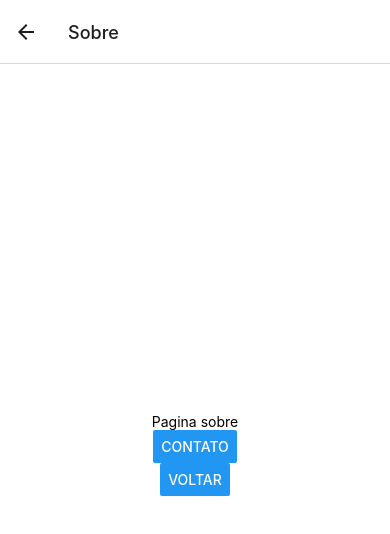
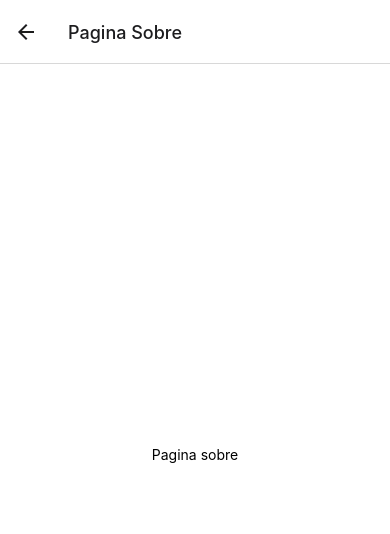
Before and after one commit to GabrielSilva88/using-drawer, a React Native app: screen /Sobre in a window 390 px wide. Shown: the top 534 px of the page. Built offline with nearby package versions, Linux system fonts and the light colour scheme.

Commit message:
Seção 7: 58_Trabalhando_com_Tabs_Udemy curso React Native 'https://reactnavigation.org/docs/bottom-tab-navigator'

```diff
--- a/package.json
+++ b/package.json
@@ -9,6 +9,7 @@
     "web": "expo start --web"
   },
   "dependencies": {
+    "@react-navigation/bottom-tabs": "^6.5.11",
     "@react-navigation/native": "^6.1.9",
     "@react-navigation/native-stack": "^6.9.17",
     "expo": "~49.0.15",
--- a/src/pages/Contato/index.js
+++ b/src/pages/Contato/index.js
@@ -1,4 +1,18 @@
 import React from "react";
+import { View, Text, Button } from "react-native";
+
+export default function Contato() {
+
+    return(
+        <View>
+            <Text>Pagina Contato</Text>
+        </View>
+    )
+}
+
+/**
+ *      removido para uso Buttom Tabs
+ * import React from "react";
 import { View, Text, Button } from "react-native";
 
 import { useNavigation, StackActions } from "@react-navigation/native";
@@ -16,3 +30,4 @@ export default function Contato() {
         </View>
     )
 }
+ */
--- a/src/pages/Home/index.js
+++ b/src/pages/Home/index.js
@@ -7,7 +7,7 @@ export default function Home() {
   const navigation = useNavigation();
 
   function navegaSobre() {
-    navigation.navigate('Sobre', { nome: 'Gonçalves da Silva', email: 'gabrielmiguel17@yahoo.com.br' })
+    navigation.navigate('Sobre')
   }
   return (
     <View style={styles.container}>
--- a/src/pages/Sobre/index.js
+++ b/src/pages/Sobre/index.js
@@ -3,23 +3,11 @@ import React, { useLayoutEffect } from 'react';
 import { Button, StyleSheet, Text, View } from 'react-native';
 
 export default function Sobre() {
-  const route = useRoute();
-  const navigation = useNavigation();
-
-  useLayoutEffect(() => {
-    navigation.setOptions({
-      title: route.params?.nome === '' ? 'Pagina Sobre' : route.params?.nome
-    })
-  }, [navigation])
 
 
   return (
     <View style={styles.container}>
       <Text>Pagina sobre</Text>
-      <Text>{route.params?.nome}</Text>
-      <Text>{route.params?.email}</Text>
-      <Button title='CONTATO' onPress={() => navigation.navigate('Contato')} />
-      <Button title='VOLTAR' onPress={() => navigation.goBack()} />
 
     </View>
   );
@@ -47,4 +35,17 @@ const styles = StyleSheet.create({
     </View>
   );
 }
+
+    uso de Buttom
+  useLayoutEffect(() => {
+    navigation.setOptions({
+      title: route.params?.nome === '' ? 'Pagina Sobre' : route.params?.nome
+    })
+  }, [navigation])
+
+  <Text>{route.params?.nome}</Text>
+      <Text>{route.params?.email}</Text>
+      <Button title='CONTATO' onPress={() => navigation.navigate('Contato')} />
+      <Button title='VOLTAR' onPress={() => navigation.goBack()} />
+
  */
```
Also changed, not shown: 1 other file (tests, documents, lock files or other folders).
